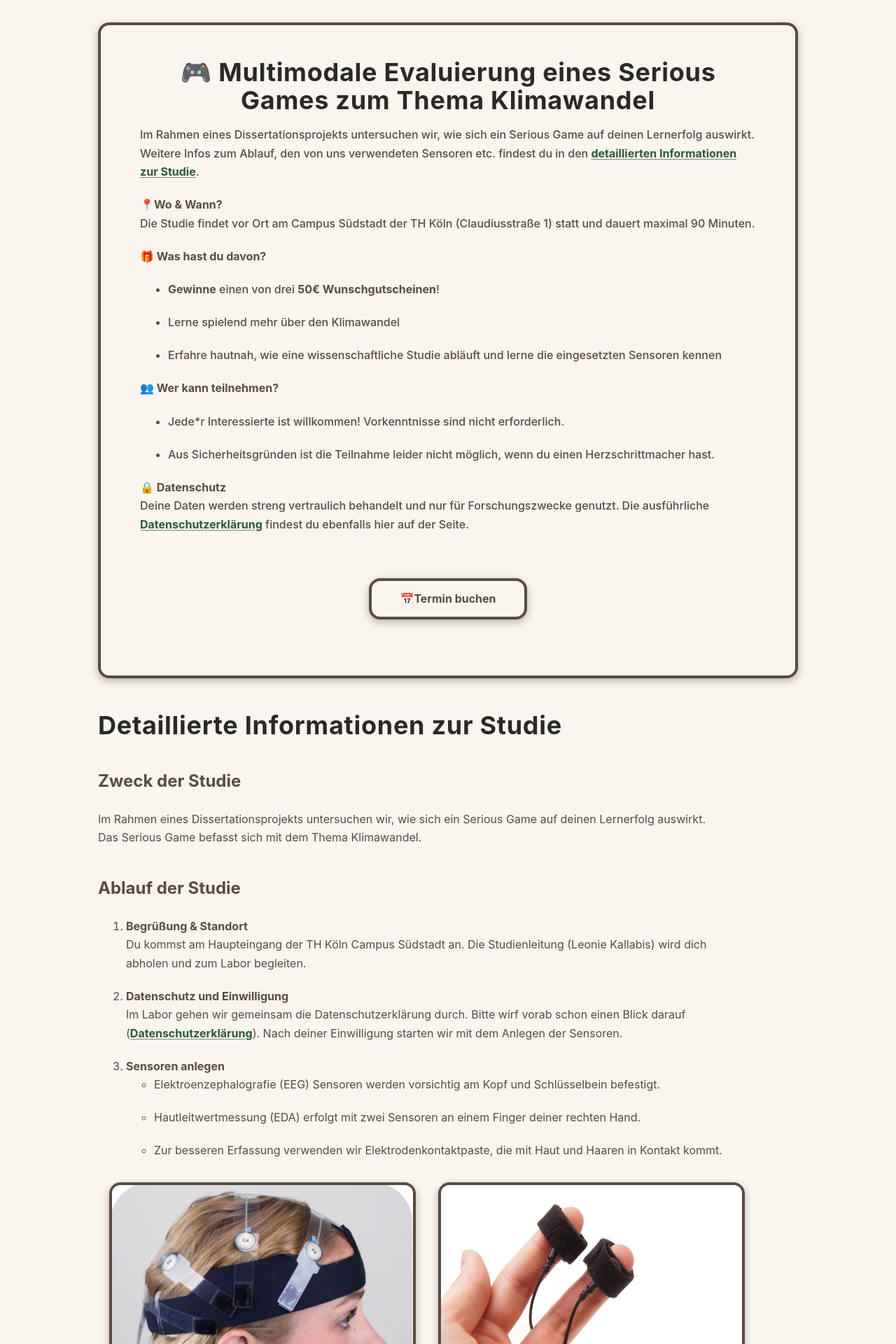
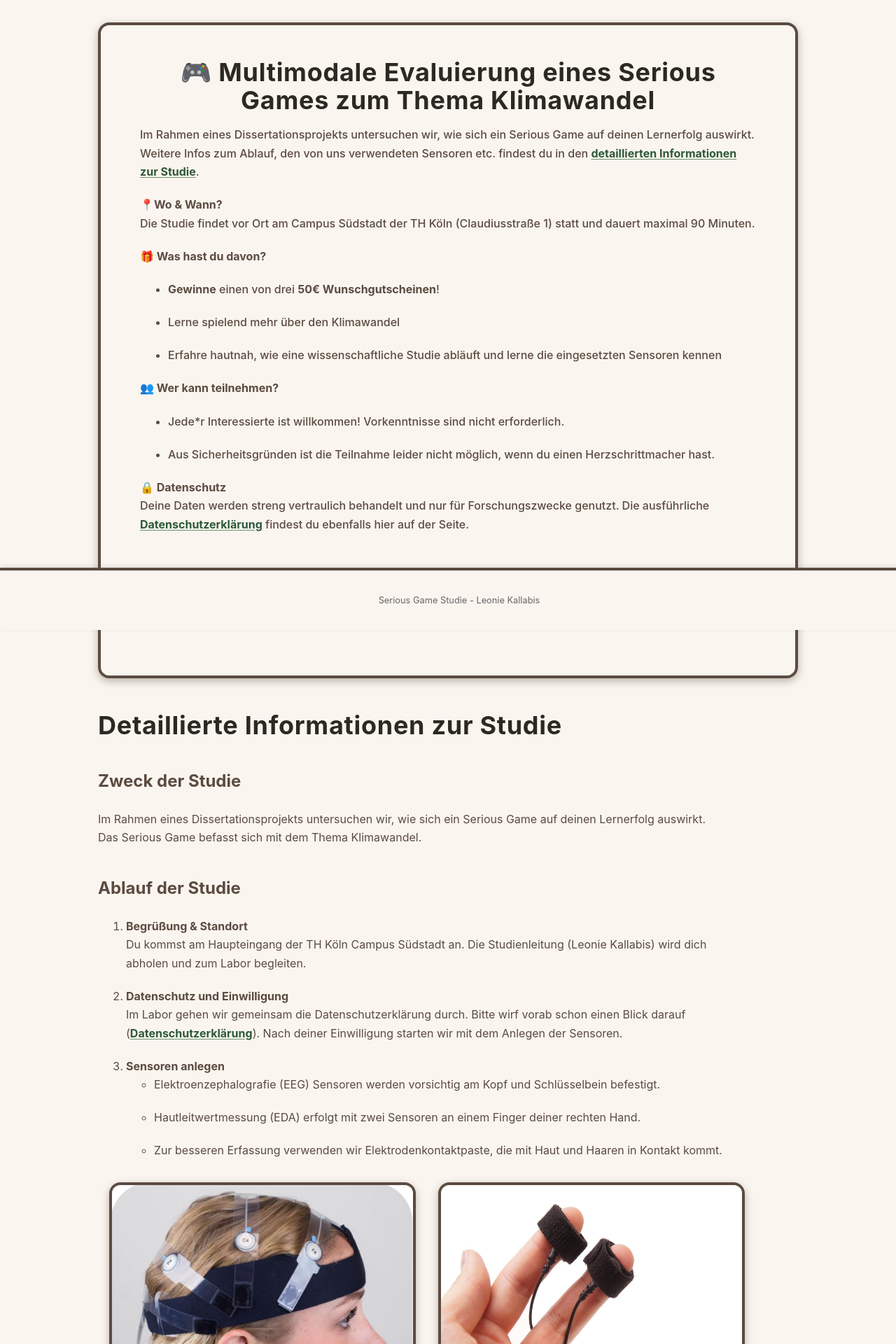
Before and after one commit to LeonieK/sg-study.github.io, a Jekyll site: the page built from index.md, in a window 1280 px wide. Shown: the top 1920 px of the page at 70% size. Built offline with Jekyll 4.4.1, drawn with Linux system fonts in a browser that asks for light colours; our own code applies the rules of GitHub Pages for plain Markdown files.

Commit message:
Update style.css

```diff
--- a/assets/style.css
+++ b/assets/style.css
@@ -188,13 +188,18 @@ a:focus {
   box-shadow: 0 4px 12px rgba(91, 75, 64, 0.4);       /* passender Schatten */
 }
 
-/* Footer Farbe */
 footer {
-  max-width: 720px;
-  margin: 5rem auto 2rem;
-  padding: 0 1rem;
-  font-size: 0.75rem; /* etwas kleinere Schrift */
+  position: fixed;
+  bottom: 0;
+  left: 0;
+  width: 100%;
+  background-color: #FAF5EF;
   color: #6F6F6F;
+  font-size: 0.875rem;
   text-align: center;
+  padding: 1rem 0;
   user-select: none;
+  box-shadow: 0 -2px 6px rgba(101, 91, 79, 0.15);
+  border-top: 4px solid #5B4B40; /* dunkelbraune, dezente Linie oben */
+  z-index: 1000;
 }
```
